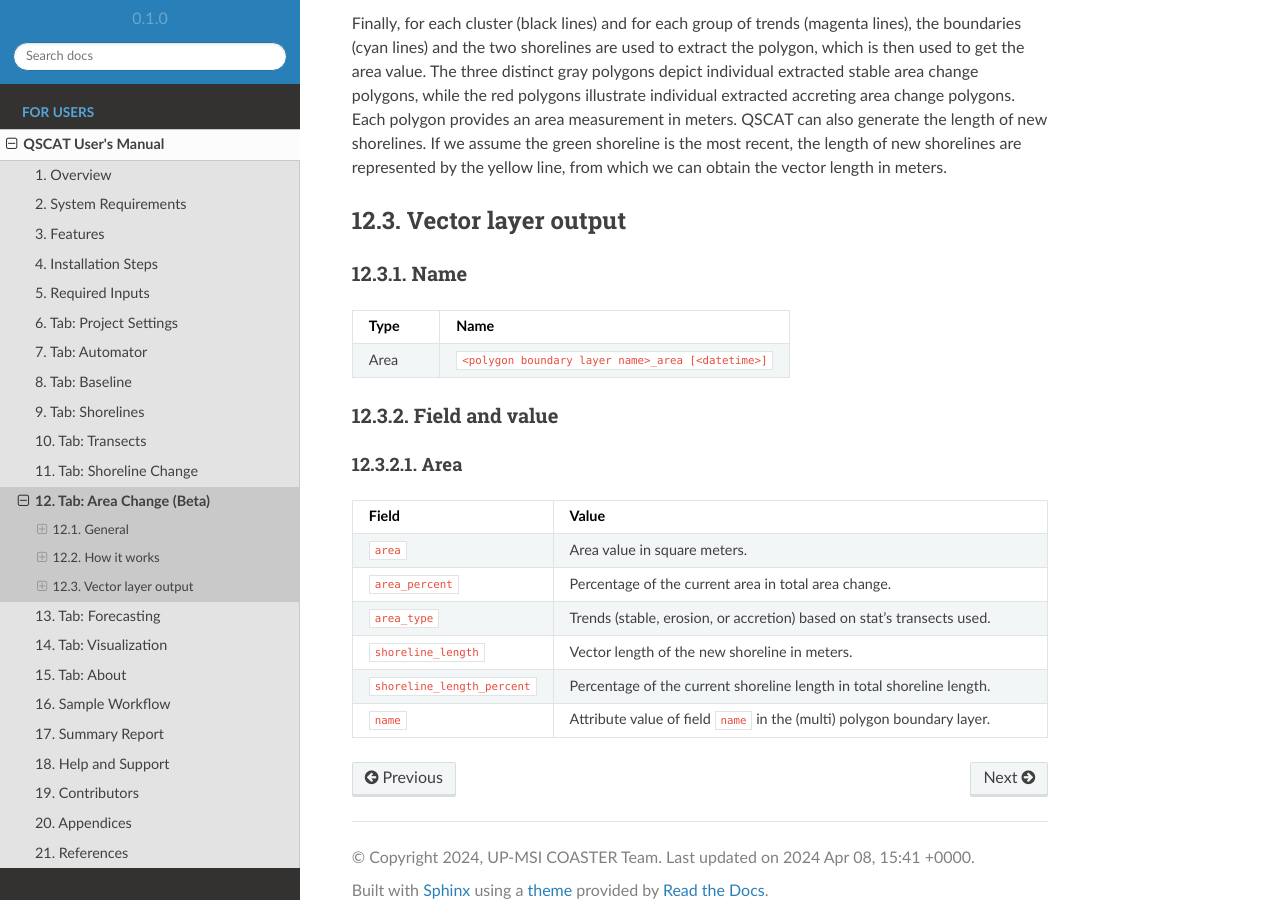
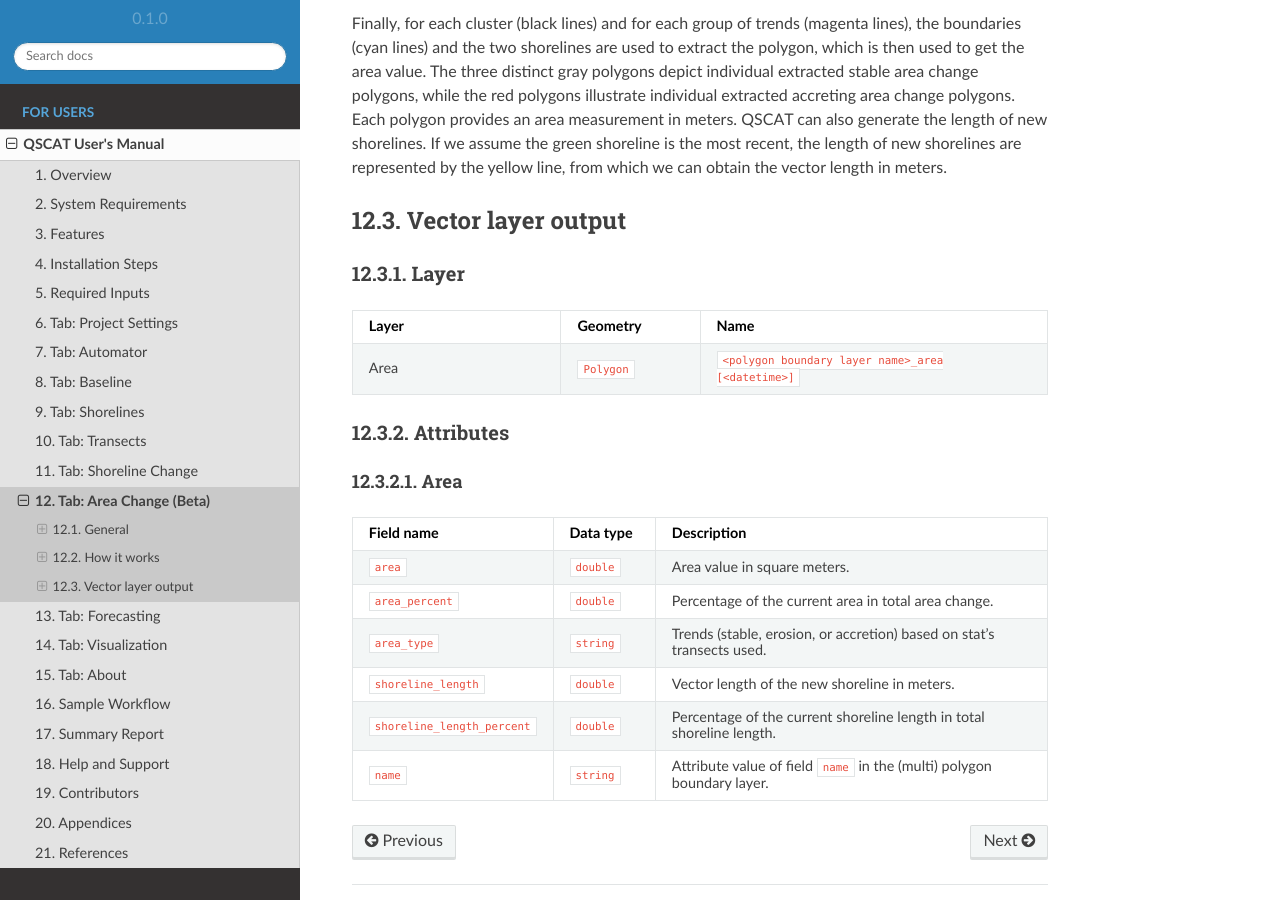
Before and after one commit to qscat/qscat, a Sphinx documentation site: the page built from docs/source/users_manual/tabs/area_change.rst, in a window 1280 px wide and 900 px high, scrolled down 3594 px. Built offline with Sphinx 7.4.7 and the Read the Docs theme 2.0.0, drawn with Linux system fonts in a browser that asks for light colours; some of the changed text lies outside the part shown.

Commit message:
refactor(docs): change tab area change layer output and attributes (#16)

```diff
--- a/docs/source/users_manual/tabs/area_change.rst
+++ b/docs/source/users_manual/tabs/area_change.rst
@@ -85,40 +85,49 @@
 Vector layer output
 ===================
 
-Name
-----
+Layer
+-----
 
 .. list-table::
    :header-rows: 1
-   :widths: 20 80
+   :widths: 30 20 50
 
-   * - Type
+   * - Layer
+     - Geometry
      - Name
    * - Area
+     - ``Polygon``
      - ``<polygon boundary layer name>_area [<datetime>]``
 
 
-Field and value
----------------
+Attributes
+----------
 
 Area
-~~~~
+....
 
 .. list-table::
    :header-rows: 1
-   :widths: 20 80
+   :widths: 15 15 70
 
-   * - Field
-     - Value
+   * - Field name
+     - Data type
+     - Description
    * - ``area``
+     - ``double``
      - Area value in square meters.
    * - ``area_percent``
+     - ``double``
      - Percentage of the current area in total area change.
    * - ``area_type``
+     - ``string``
      - Trends (stable, erosion, or accretion) based on stat's transects used.
    * - ``shoreline_length``
+     - ``double``
      - Vector length of the new shoreline in meters.
    * - ``shoreline_length_percent``
+     - ``double``
      - Percentage of the current shoreline length in total shoreline length.
    * - ``name``
+     - ``string``
      - Attribute value of field ``name`` in the (multi) polygon boundary layer.
```
